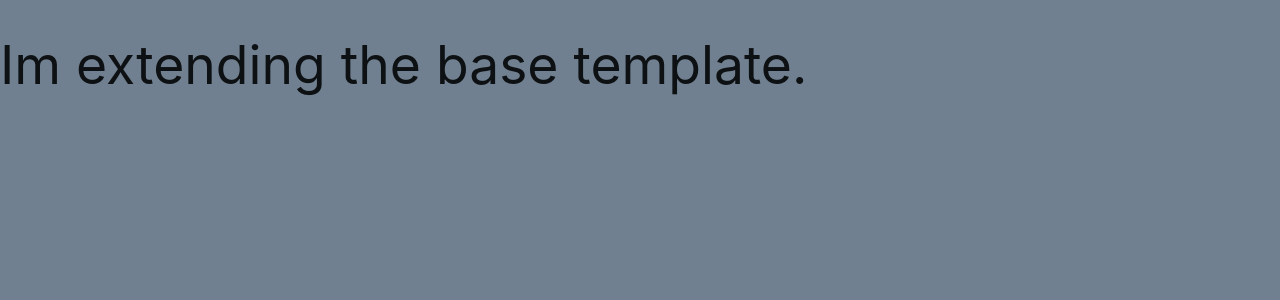
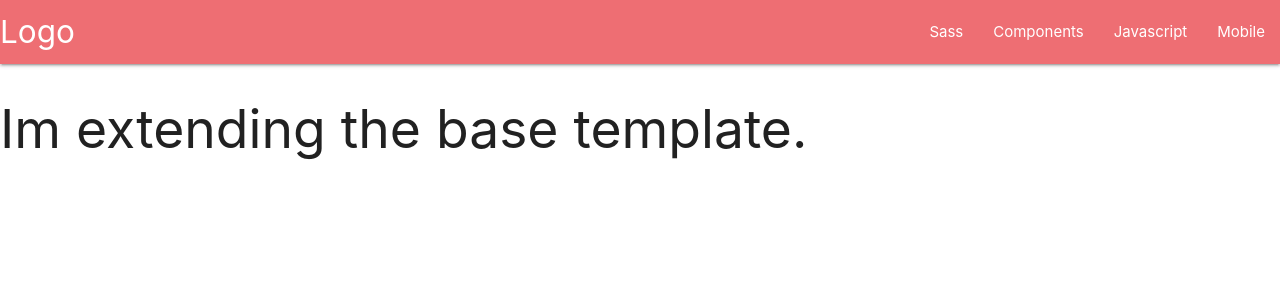
Before and after one commit to danielboots/flask-app, a Flask app: page / in a window 1280 px wide. Shown: the top 300 px of the page. Run offline with Flask 2, Linux system fonts and the light colour scheme; data that the repository does not hold is empty; some libraries are stand-ins or nearby versions.

Commit message:
nav import

```diff
--- a/static/css/style.css
+++ b/static/css/style.css
@@ -1,4 +1,3 @@
-body {
+/* body {
     background-color: slategrey;
-
-}
+} */
--- a/templates/base.html
+++ b/templates/base.html
@@ -22,6 +22,33 @@
 </head>
 <body>
 
+<header>
+
+<!--TOP NAV-->
+    <nav >
+    <div class="nav-wrapper">
+      <a href="#!" class="brand-logo">Logo</a>
+      <a href="#" data-target="mobile-demo" class="sidenav-trigger"><i class="material-icons">menu</i></a>
+      <ul class="right hide-on-med-and-down">
+        <li><a href="sass.html">Sass</a></li>
+        <li><a href="badges.html">Components</a></li>
+        <li><a href="collapsible.html">Javascript</a></li>
+        <li><a href="mobile.html">Mobile</a></li>
+      </ul>
+    </div>
+  </nav>
+
+<!--MOBILE NAV-->
+  <ul class="sidenav" id="mobile-demo">
+    <li><a href="sass.html">Sass</a></li>
+    <li><a href="badges.html">Components</a></li>
+    <li><a href="collapsible.html">Javascript</a></li>
+    <li><a href="mobile.html">Mobile</a></li>
+  </ul>
+
+
+</header>
+
     {% block content %}
     {% endblock %}
 
```
